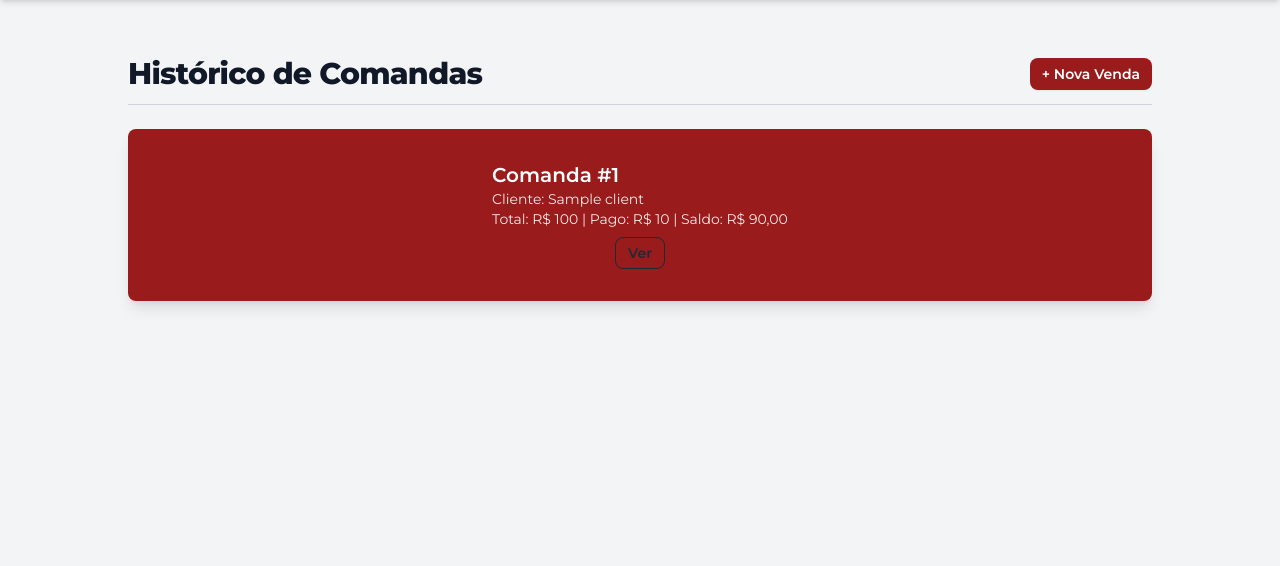
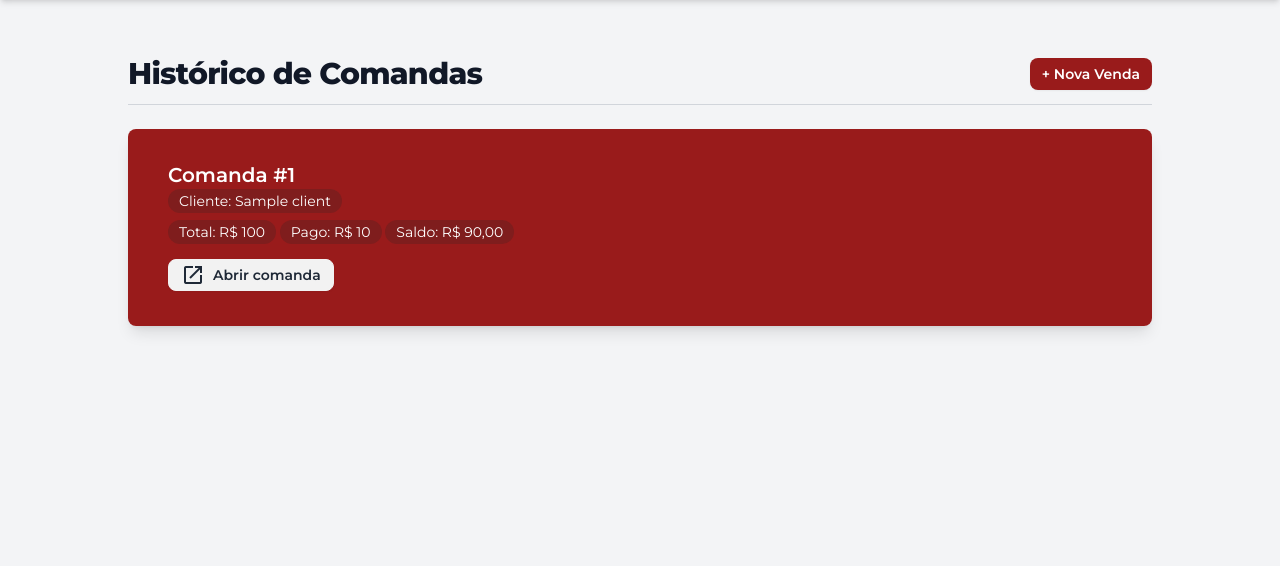
Before and after one commit to Projeto-Web-Kayky/disk-da-maga, a Django app: page /sales/ in a window 1280 px wide. Shown: the part 64-630 px from the top of the page. Run offline with Django 5.2, Linux system fonts and the light colour scheme; tables that the repository leaves empty hold one stand-in row (values such as "Sample post"); some libraries are stand-ins or nearby versions.

Commit message:
Update sale_list.html

```diff
--- a/sales/templates/sale_list.html
+++ b/sales/templates/sale_list.html
@@ -2,31 +2,49 @@
 {% block title %}Vendas{% endblock %}
 {% block content %}
 <div class="max-w-5xl mx-auto mt-8 space-y-6">
-  <div class="flex justify-between items-center border-b border-gray-300 pb-3">
-    <h1 class="text-3xl font-extrabold tracking-tight">Histórico de Comandas</h1>
-    <a href="{% url 'sale_create' %}" class="btn border-none bg-red-800 text-white btn-sm hover:bg-red-900">+ Nova
-      Venda</a>
-  </div>
+    <div class="flex justify-between items-center border-b border-gray-300 pb-3">
+        <h1 class="text-3xl font-extrabold tracking-tight">Histórico de Comandas</h1>
+        <a href="{% url 'sale_create' %}" class="btn border-none bg-red-800 text-white btn-sm hover:bg-red-900">+ Nova
+            Venda</a>
+    </div>
 
     <div class="space-y-4">
         {% for sale in sales %}
         <div class="card shadow-lg rounded-lg overflow-hidden">
             <div
-                class="card-body flex justify-between items-center {% if sale.status == 'open' %}bg-red-800 text-white{% elif sale.status == 'finalized' %}bg-green-700 text-white{% elif sale.status == 'cancelled' %}bg-gray-700 text-gray-200{% else %}bg-slate-200 text-gray-800{% endif %}">
+                class="card-body flex justify-between px-[2.5em] {% if sale.status == 'open' %}bg-red-800 text-white{% elif sale.status == 'finalized' %}bg-green-700 text-white{% elif sale.status == 'cancelled' %}bg-gray-700 text-gray-200{% else %}bg-slate-200 text-gray-800{% endif %}">
                 <div>
                     <h2 class="text-xl font-semibold">Comanda #{{ sale.id }}</h2>
-                    <p class="text-sm opacity-90">Cliente: {% if sale.client %}{{ sale.client.name }}{% else %}{{
-                        sale.client_name }}{% endif %}</p>
-                    <p class="text-sm opacity-90">Total: R$ {{ sale.total }} | Pago: R$ {{ sale.paid_amount }} | Saldo:
-                        R$ {{ sale.balance }}</p>
+                    <div class="block">
+                        <span class="text-sm badge badge-soft badge-accent bg-red-900 border-none text-white badge-lg">
+                            {%if sale.client %}
+                            <label class="text-sm flex">Cliente: {{ sale.client.name }} </label>
+                            {% else %}
+                            <label class="text-white">Cliente: {{ sale.client_name }}</label>{% endif %}
+                        </span>
+                        <div class="text-sm my-[0.5em]">
+                            <span
+                                class="badge badge-soft badge-accent bg-red-900 border-none text-white badge-lg text-sm">Total:
+                                R$ {{ sale.total }}</span>
+                            <span
+                                class="badge badge-soft badge-accent bg-red-900 border-none text-white badge-lg text-sm">Pago:
+                                R$ {{ sale.paid_amount }} </span>
+                            <span
+                                class="badge badge-soft badge-accent bg-red-900 border-none text-white badge-lg text-sm">Saldo:
+                                R$ {{ sale.balance }}</span>
+                        </div>
+                    </div>
                 </div>
                 <div>
-                    <a href="{% url 'sale_detail' sale.id %}" class="btn btn-sm btn-outline">Ver</a>
+                    <a href="{% url 'sale_detail' sale.id %}" class="btn btn-sm"> <span
+                            class="material-symbols-outlined">
+                            open_in_new
+                        </span>Abrir comanda</a>
                 </div>
             </div>
         </div>
         {% empty %}
-        <div class="alert alert-warning">Nenhuma venda registrada.</div>
+        <div class="alert alert-warning bg-neutral-200 border-none">Nenhuma venda registrada.</div>
         {% endfor %}
     </div>
 </div>
```
